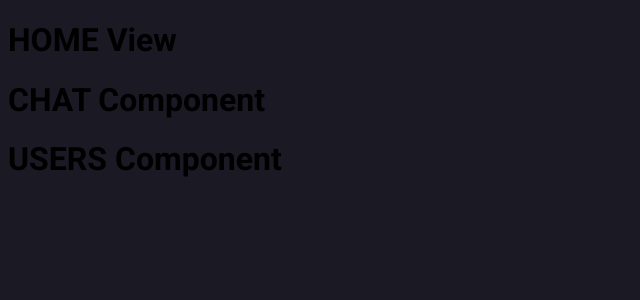
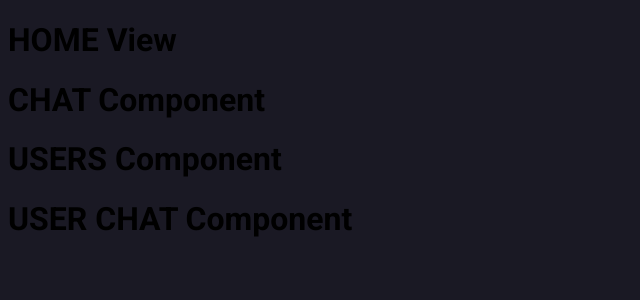
Before and after one commit to marcusviniciusmo/Chat-Bora_Codar_Dev04, a React (Vite) app in the folder frontend/: page / in a window 1280 px wide. Shown: the top 300 px of the page, without its empty margins (0-640 px from the left). Built offline with nearby package versions, Linux system fonts and the light colour scheme.

Commit message:
UserChat component creation

```diff
--- a/frontend/src/components/Chat/index.tsx
+++ b/frontend/src/components/Chat/index.tsx
@@ -1,4 +1,5 @@
 import { Users } from "../Users";
+import { UserChat } from "../UserChat";
 
 export function Chat() {
   return (
@@ -6,6 +7,8 @@ export function Chat() {
       <h1>CHAT Component</h1>
 
       <Users />
+
+      <UserChat />
     </>
   );
 };
--- /dev/null
+++ b/frontend/src/components/UserChat/index.tsx
@@ -0,0 +1,5 @@
+export function UserChat() {
+  return (
+    <h1>USER CHAT Component</h1>
+  );
+};
```
